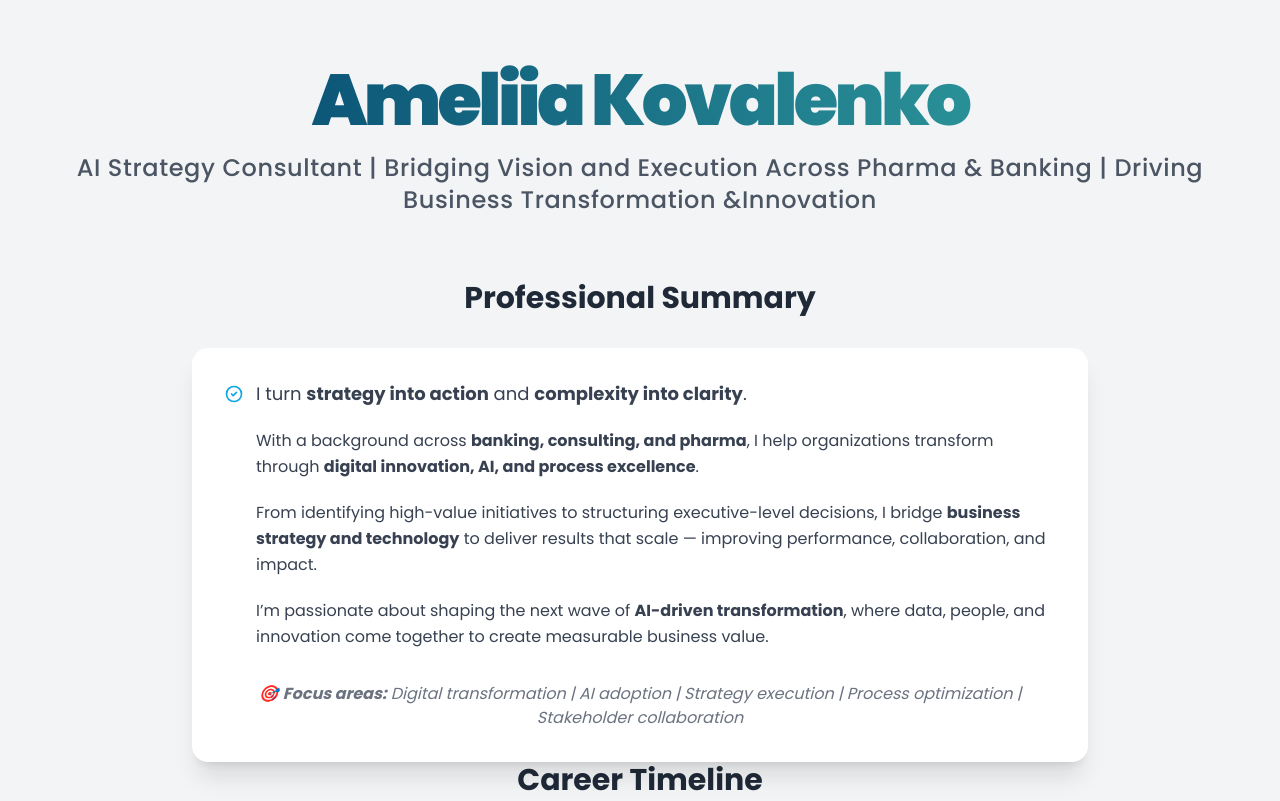
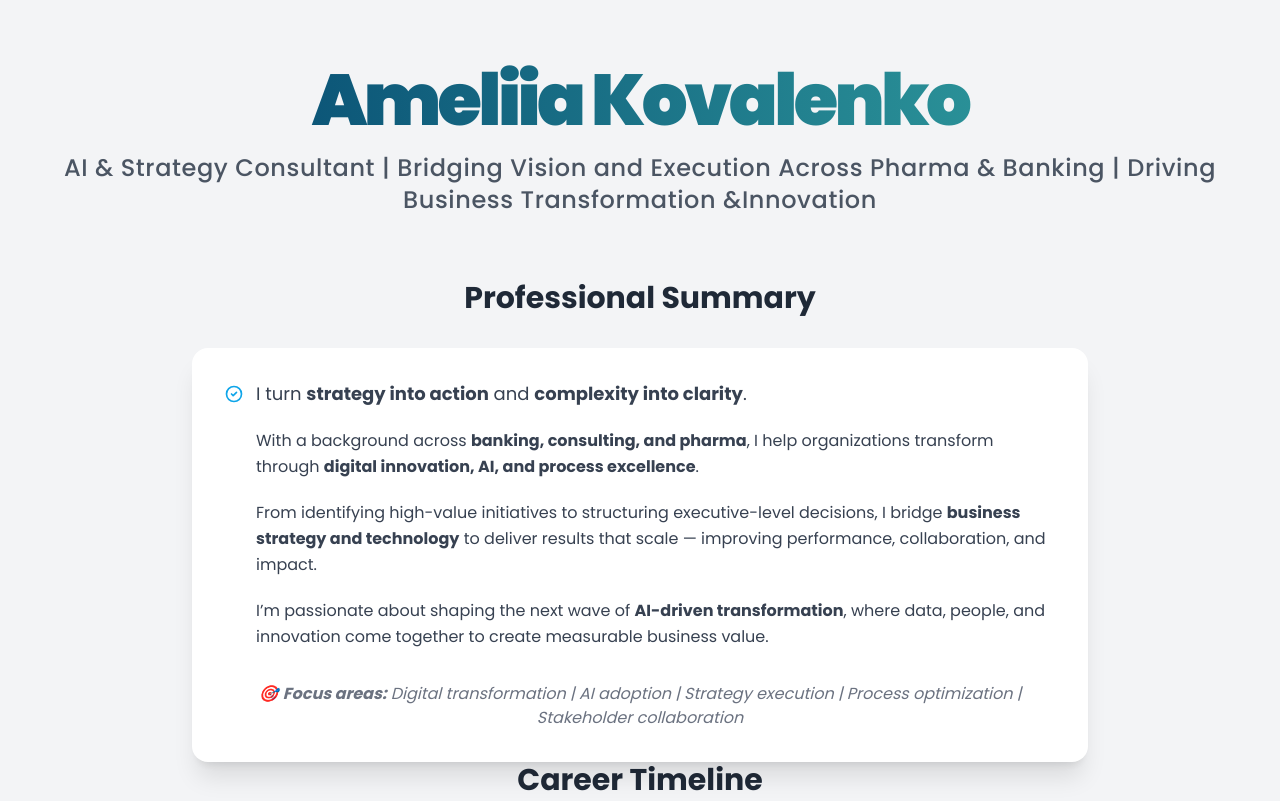
Before and after one commit to ameliakovalenko-coder/my-interactive-cv, a plain HTML site: page index.html in a window 1280 px wide. Shown: the top 801 px of the page. Drawn offline with nearby package versions, Linux system fonts and the light colour scheme.

Commit message:
Update index.html
Header AI & Strategy

```diff
--- a/index.html
+++ b/index.html
@@ -30,7 +30,7 @@
     Ameliia Kovalenko
   </h1>
   <h2 class="mt-2 text-xl md:text-2xl font-medium text-gray-600 tracking-wide">
-    AI Strategy Consultant&nbsp;|&nbsp;Bridging Vision and Execution Across Pharma &amp; Banking&nbsp;|&nbsp;Driving Business Transformation &amp;Innovation
+    AI &amp; Strategy Consultant&nbsp;|&nbsp;Bridging Vision and Execution Across Pharma &amp; Banking&nbsp;|&nbsp;Driving Business Transformation &amp;Innovation
   </h2>
 </header>
 
```
